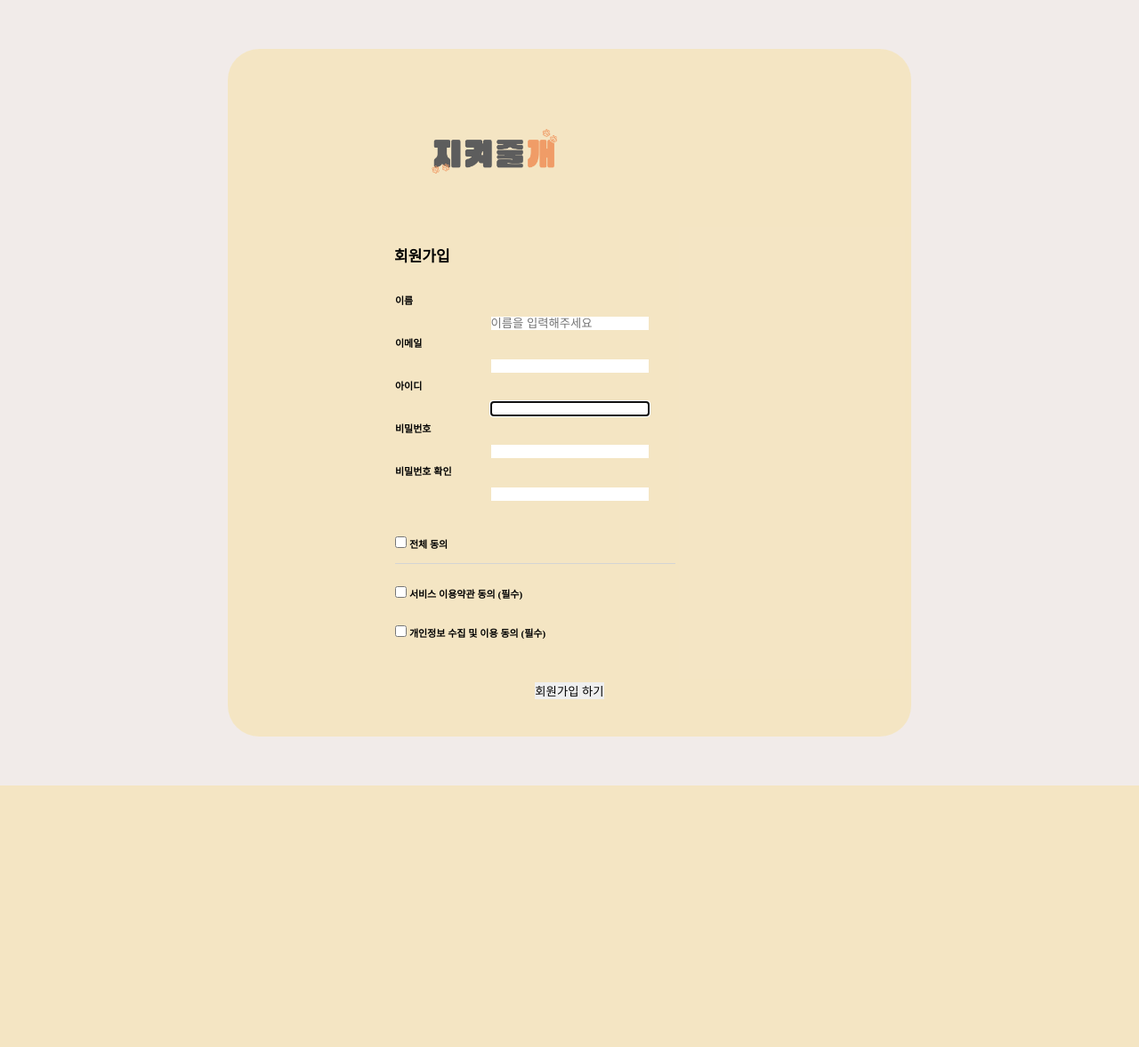
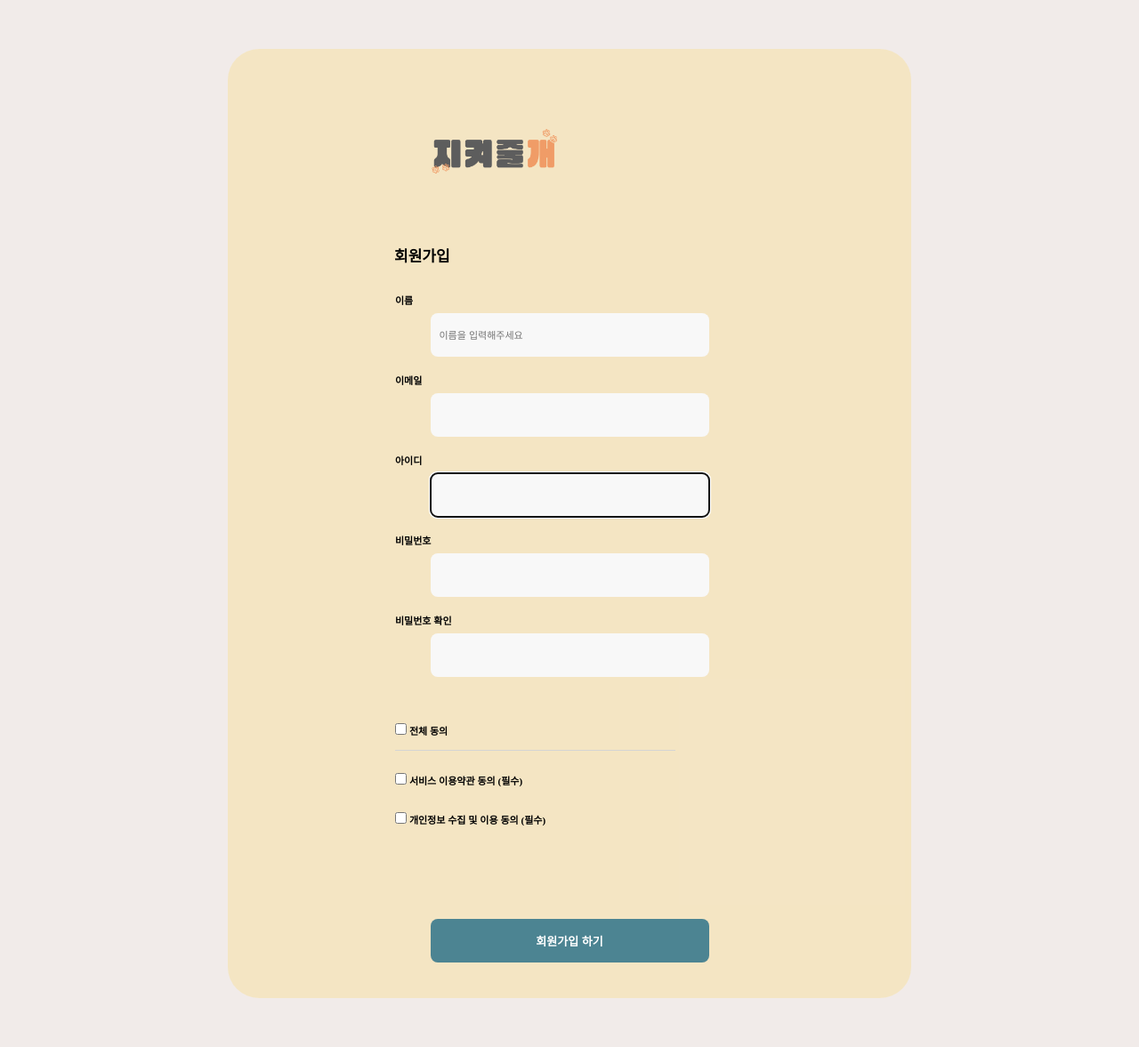
Before and after one commit to toyprj-3/test_1, a Django app: page /accounts/signup/ in a window 1280 px wide. Shown: the whole page at 89% size. Before the commit the page ends 883 px from the top, so only its background shows below. Run offline with Django 4.2, Linux system fonts and the light colour scheme.

Commit message:
[0703] 회원가입 css 수정

```diff
--- a/toyproject_1/myapp/templates/accounts/signup.html
+++ b/toyproject_1/myapp/templates/accounts/signup.html
@@ -25,25 +25,25 @@
 
         <div>
             <p>이메일</p>
-            {{ form.email}}
+            <div id="email">{{form.email}}</div>
             <!-- <input type="text" id="email" placeholder="예) likelion@gmail.com"> -->
         </div>
 
         <div>
             <p>아이디</p>
-            {{ form.username}}
+            <div id="id">{{ form.username}}</div>
             <!-- <input type="text" id="ID" placeholder="아이디를 입력해주세요"> -->
         </div>
 
         <div>
             <p>비밀번호</p>
-            {{form.password1}}
+            <div id="password">{{form.password1}}</div>
             <!-- <input type="password" id="password" placeholder="영문/숫자/특수문자를 조합 (10자 이상)"> -->
         </div>
 
         <div>
             <p>비밀번호 확인</p>
-            {{form.password2}}
+            <div id="password2">{{form.password2}}</div>
             <!-- <input type="password" id="password2" placeholder="비밀번호를 다시 한 번 입력해주세요"> -->
         </div>
 
@@ -59,7 +59,7 @@
 
         <br><br>
         <div>
-            <input type="submit" value="회원가입 하기">
+            <input type="submit" id="signup" value="회원가입 하기">
         </div>
     </div>
 
--- a/toyproject_1/static/css/join.css
+++ b/toyproject_1/static/css/join.css
@@ -9,10 +9,6 @@ body{
     font-size: 11px;
     font-weight: 600;
     font-family: Noto Sans Symbols;
-    display: flex;
-    flex-direction: column;
-    align-items: center;
-    justify-content: center;
 }
 
 .join-wrapper{
@@ -47,7 +43,63 @@ p {
     margin-bottom: 4px;
 }
 
-.input-field {
+#name {
+    width: 313px;
+    height: 49px;
+    padding: 0 10px;
+    box-sizing: border-box;
+    margin-bottom: 15px;
+    border-radius: 8px;
+    border-width: 1px;
+    background-color: #F8F8F8;
+    font-size: 11px;
+    font-weight: 500;
+}
+
+#id_email {
+    width: 313px;
+    height: 49px;
+    padding: 0 10px;
+    box-sizing: border-box;
+    margin: auto;
+    margin-bottom: 15px;
+    border-radius: 8px;
+    border-width: 1px;
+    background-color: #F8F8F8;
+    font-size: 11px;
+    font-weight: 500;
+}
+
+#id_username {
+    margin: auto;
+    width: 313px;
+    height: 49px;
+    padding: 0 10px;
+    box-sizing: border-box;
+    margin-bottom: 15px;
+    border-radius: 8px;
+    border-width: 1px;
+    background-color: #F8F8F8;
+    font-size: 11px;
+    font-weight: 500;
+}
+
+#id_password1 {
+    margin: auto;
+    width: 313px;
+    height: 49px;
+    padding: auto;
+    box-sizing: border-box;
+    margin-bottom: 15px;
+    border-radius: 8px;
+    border-width: 1px;
+    background-color: #F8F8F8;
+    font-size: 11px;
+    font-weight: 500;
+}
+
+#id_password2 {
+    margin: auto;
     width: 313px;
     height: 49px;
     padding: 0 10px;
@@ -75,7 +127,14 @@ hr {
     margin: 11px 0 22px 0;
 }
 
-.submit-button {
+#signup {
+    width: 313px;
+    height: 49px;
+    padding: 0 10px;
+    box-sizing: border-box;
+    margin-bottom: 15px;
+    border-radius: 8px;
+    border-width: 1px;
     display: block;
     color: #fff;
     font-size: 13px;
```
Also changed, not shown: toyproject_1/db.sqlite3.
